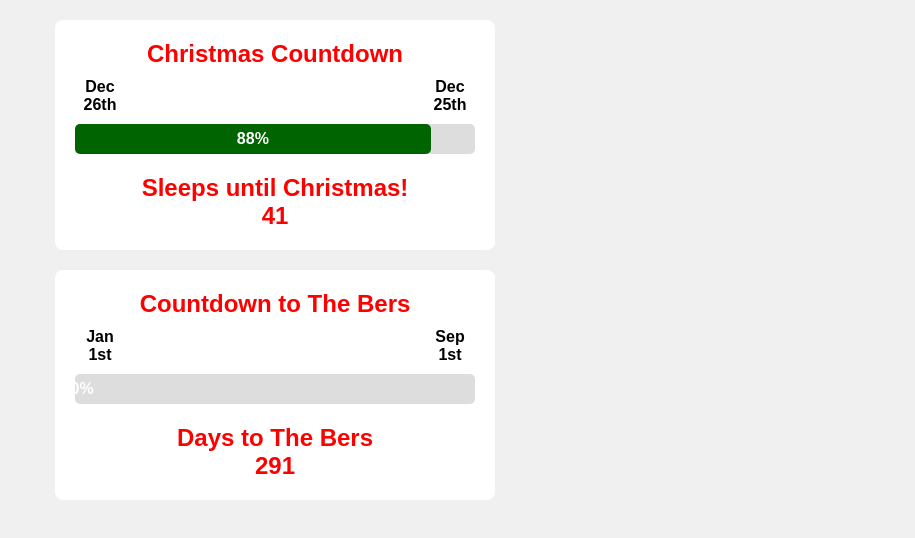
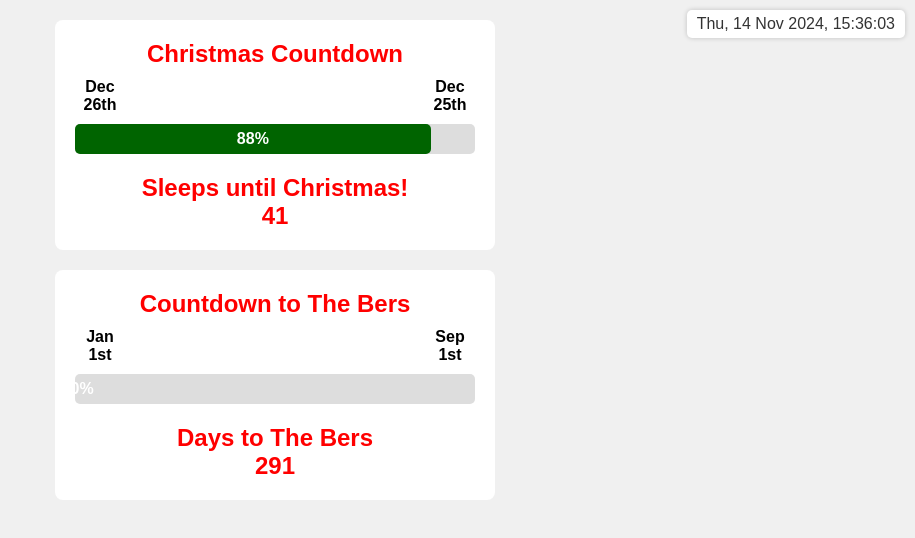
Before and after one commit to plaherne79/plaherne1979, a plain HTML site: page index.html in a window 1280 px wide. Shown: the whole page, without its empty margins (365-1280 px from the left). Drawn offline with Linux system fonts and the light colour scheme.

Commit message:
Update index.html

```diff
--- a/index.html
+++ b/index.html
@@ -10,6 +10,8 @@
       text-align: center;
       background-color: #f0f0f0;
       color: #333;
+      margin: 0;
+      padding: 0;
     }
     .container {
       margin: 20px auto;
@@ -58,9 +60,23 @@
       display: inline-block;
       width: 50px;
     }
+    .datetime {
+      position: absolute;
+      top: 10px;
+      right: 10px;
+      font-size: 1em;
+      color: #333;
+      background-color: #ffffff;
+      padding: 5px 10px;
+      border-radius: 5px;
+      box-shadow: 0px 0px 5px rgba(0, 0, 0, 0.2);
+    }
   </style>
 </head>
 <body>
+
+<!-- Date and Time Display -->
+<div class="datetime" id="dateTimeDisplay">Loading...</div>
 
 <div class="container">
   <div class="header">Christmas Countdown</div>
@@ -87,6 +103,17 @@
 </div>
 
 <script>
+  // Function to update the date and time
+  function updateDateTime() {
+    const now = new Date();
+    const options = { weekday: 'short', year: 'numeric', month: 'short', day: 'numeric', hour: '2-digit', minute: '2-digit', second: '2-digit' };
+    document.getElementById('dateTimeDisplay').innerText = now.toLocaleDateString('en-GB', options);
+  }
+
+  // Initial date and time display
+  updateDateTime();
+  setInterval(updateDateTime, 1000); // Update every second
+
   function updateChristmasCountdown() {
     const now = new Date();
     const startOfCountdown = new Date(now.getFullYear() - 1, 11, 26); // December 26 of last year
```
